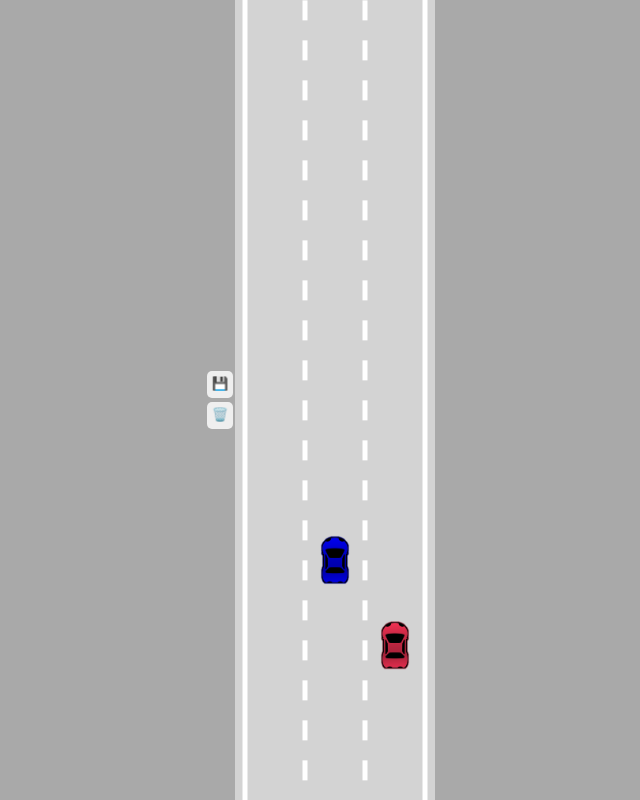
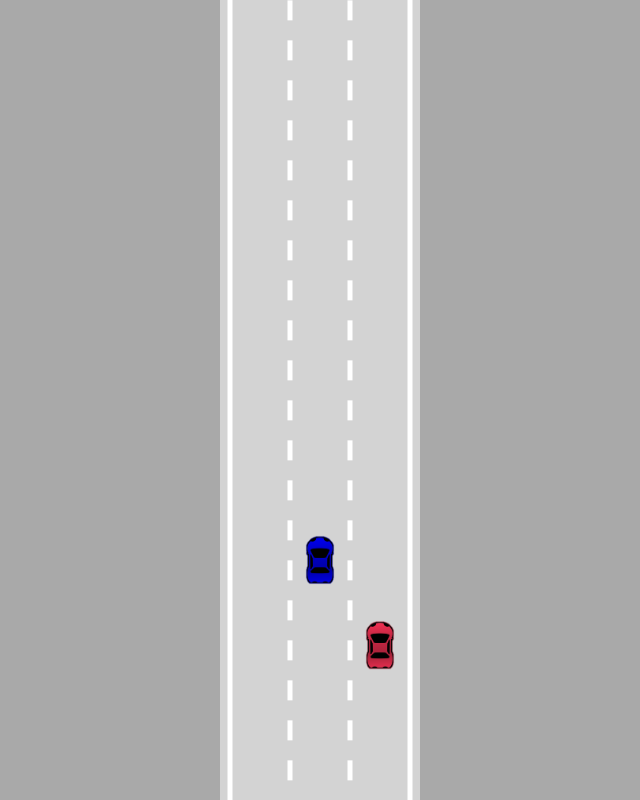
Before and after one commit to Sarthaksource/TiltingCar, a plain HTML site: page index.html in a window 1280 px wide. Shown: the whole page, without its empty margins (320-960 px from the left). Drawn offline with Linux system fonts and the light colour scheme.

Commit message:
Update index.html

```diff
--- a/index.html
+++ b/index.html
@@ -7,15 +7,7 @@
 	<title>Self Driving Car</title>
 </head>
 <body>
-	<div id="verticalButtons">
-		<button onclick="save()">💾</button>
-		<button onclick="discard()">🗑️</button>
-	</div>
-
 	<canvas id = "carCanvas"></canvas>
-	<!-- <canvas id = "networkCanvas"></canvas> -->
-	<!-- <script src = "visualizer.js"></script> -->
-	<!-- <script src = "network.js"></script> -->
 	<script src = "sensor.js"></script>
 	<script src = "utils.js"></script>
 	<script src = "road.js"></script>
```
